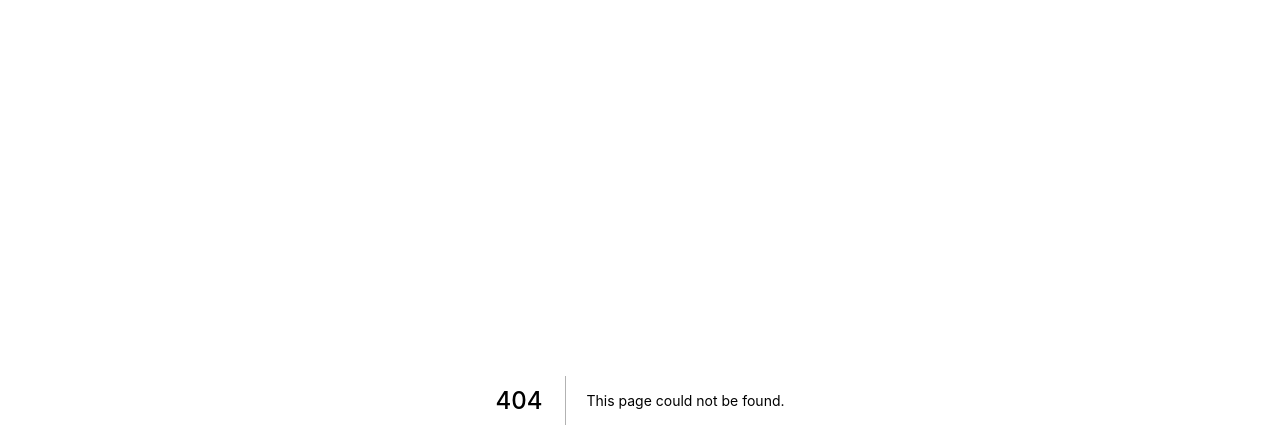
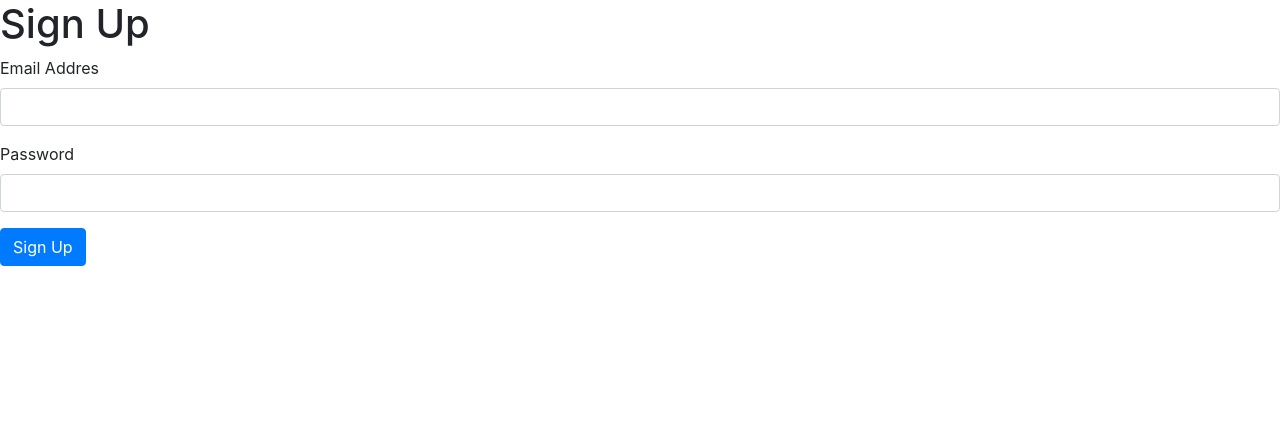
Before and after one commit to cristian-guerrero/microservices-test2, a Next.js app in the folder client/: page /auth/signup in a window 1280 px wide. Before the commit this address had no page. Shown: the top 448 px of the page. Built offline with nearby package versions, Linux system fonts and the light colour scheme.

Commit message:
added signup screen to client

```diff
--- a/client/package.json
+++ b/client/package.json
@@ -1,5 +1,7 @@
 {
   "dependencies": {
+    "axios": "^0.21.0",
+    "bootstrap": "^4.5.3",
     "next": "^10.0.2",
     "react": "^17.0.1",
     "react-dom": "^17.0.1"
--- /dev/null
+++ b/client/pages/_app.js
@@ -0,0 +1,8 @@
+import 'bootstrap/dist/css/bootstrap.css'
+
+const _App = ({ Component, pageProps }) => {
+
+  return <Component {...pageProps} />
+}
+
+export default _App
--- /dev/null
+++ b/client/pages/auth/signup.js
@@ -0,0 +1,39 @@
+import { useState } from 'react'
+
+import axios from 'axios'
+
+const Signup = () => {
+
+  const [email, setEmail] = useState('')
+  const [password, setPasswor] = useState('')
+
+  const onSubmit = async (event) => {
+    event.preventDefault()
+
+
+    const response = await axios.post('/api/users/signup', {
+      email, password
+    })
+
+    console.log(response)
+
+  }
+
+  return <form onSubmit={onSubmit} >
+    <h1>Sign Up</h1>
+    <div className="form-group">
+      <label>Email Addres</label>
+      <input value={email} onChange={e => setEmail(e.target.value)}
+        className="form-control" />
+    </div>
+
+    <div className="form-group">
+      <label>Password</label>
+      <input value={password} onChange={e => setPasswor(e.target.value)}
+        type="password" className="form-control" />
+    </div>
+    <button className="btn btn-primary" >Sign Up</button>
+  </form>
+}
+
+export default Signup
```
Also changed, not shown: 1 other file (tests, documents, lock files or other folders).
